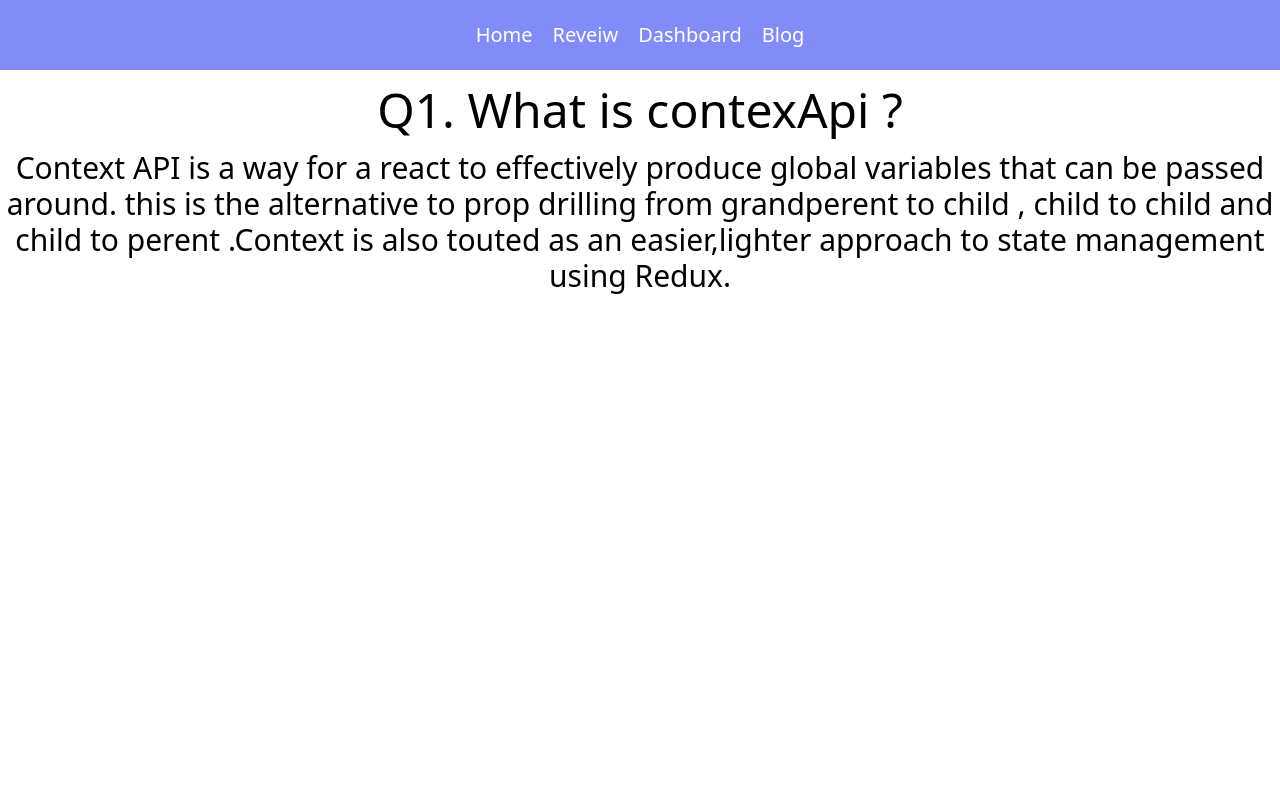
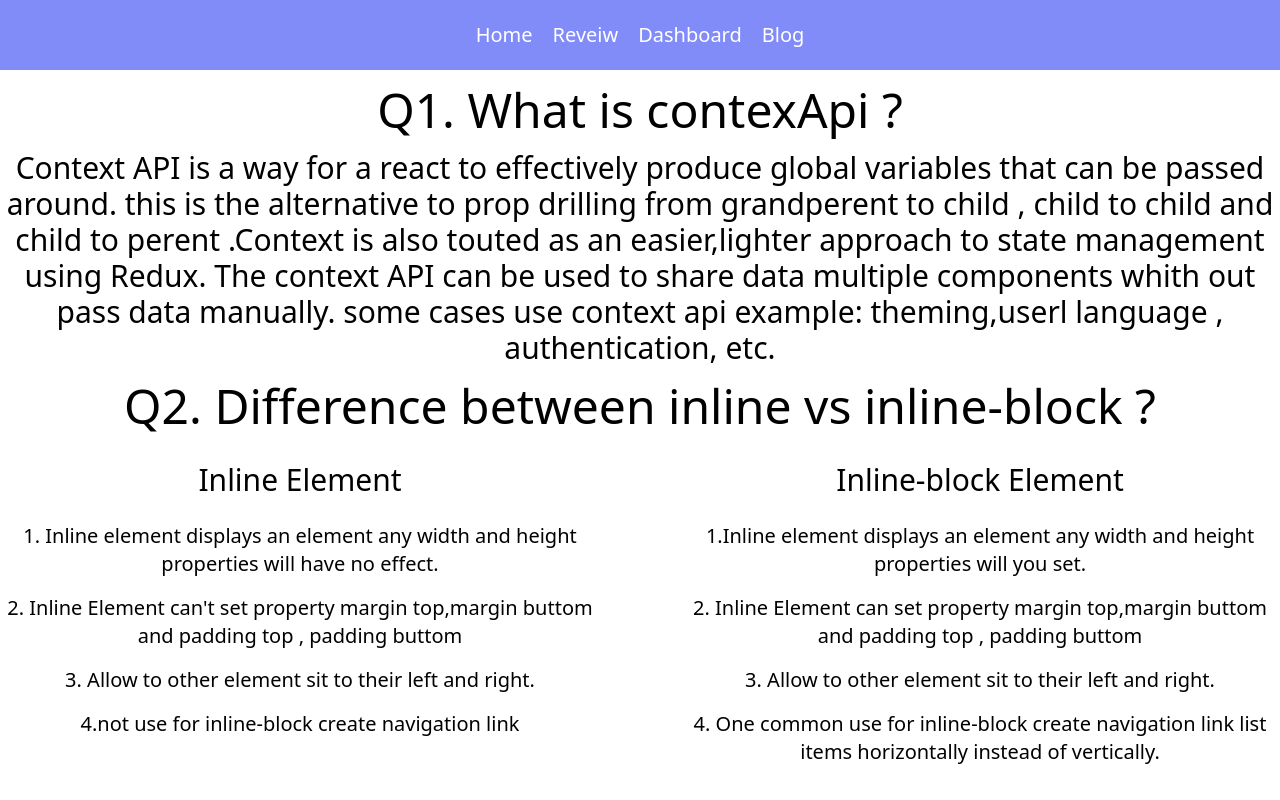
Before and after one commit to sagor15/product-analysists, a React (Create React App) app: page /blog in a window 1280 px wide. Built offline with nearby package versions, Linux system fonts and the light colour scheme.

Commit message:
added a question and answer done

```diff
--- a/src/Components/Blog/Blog.js
+++ b/src/Components/Blog/Blog.js
@@ -8,8 +8,40 @@ const Blog = () => {
         <p className="text-3xl">
           Context API is a way for a react to effectively produce global variables that can be passed around.
           this is the alternative to prop drilling from grandperent to child , child to child and child to
-          perent .Context is also touted as an easier,lighter approach to state management using Redux.
+          perent .Context is also touted as an easier,lighter approach to state management using Redux. The
+          context API can be used to share data multiple components whith out pass data manually. some cases
+          use context api example: theming,userl language , authentication, etc.
         </p>
+      </div>
+      <div>
+        <h2 className="text-5xl py-4">Q2. Difference between inline vs inline-block ?</h2>
+        <div className="grid grid-cols-1 md:grid-cols-2 gap-20">
+          <div>
+            <h2 className="text-3xl py-4 text-bold">Inline Element</h2>
+            <p className="text-xl py-2">
+              1. Inline element displays an element any width and height properties will have no effect.
+            </p>
+            <p className="text-xl py-2">
+              2. Inline Element can't set property margin top,margin buttom and padding top , padding buttom
+            </p>
+            <p className="text-xl py-2">3. Allow to other element sit to their left and right.</p>
+            <p className="text-xl py-2">4.not use for inline-block create navigation link </p>
+          </div>
+          <div>
+            <h2 className="text-3xl py-4">Inline-block Element</h2>
+            <p className="text-xl py-2">
+              1.Inline element displays an element any width and height properties will you set.
+            </p>
+            <p className="text-xl py-2">
+              2. Inline Element can set property margin top,margin buttom and padding top , padding buttom
+            </p>
+            <p className="text-xl py-2">3. Allow to other element sit to their left and right.</p>
+            <p className="text-xl py-2">
+              4. One common use for inline-block create navigation link list items horizontally instead of
+              vertically.
+            </p>
+          </div>
+        </div>
       </div>
     </div>
   );
```
